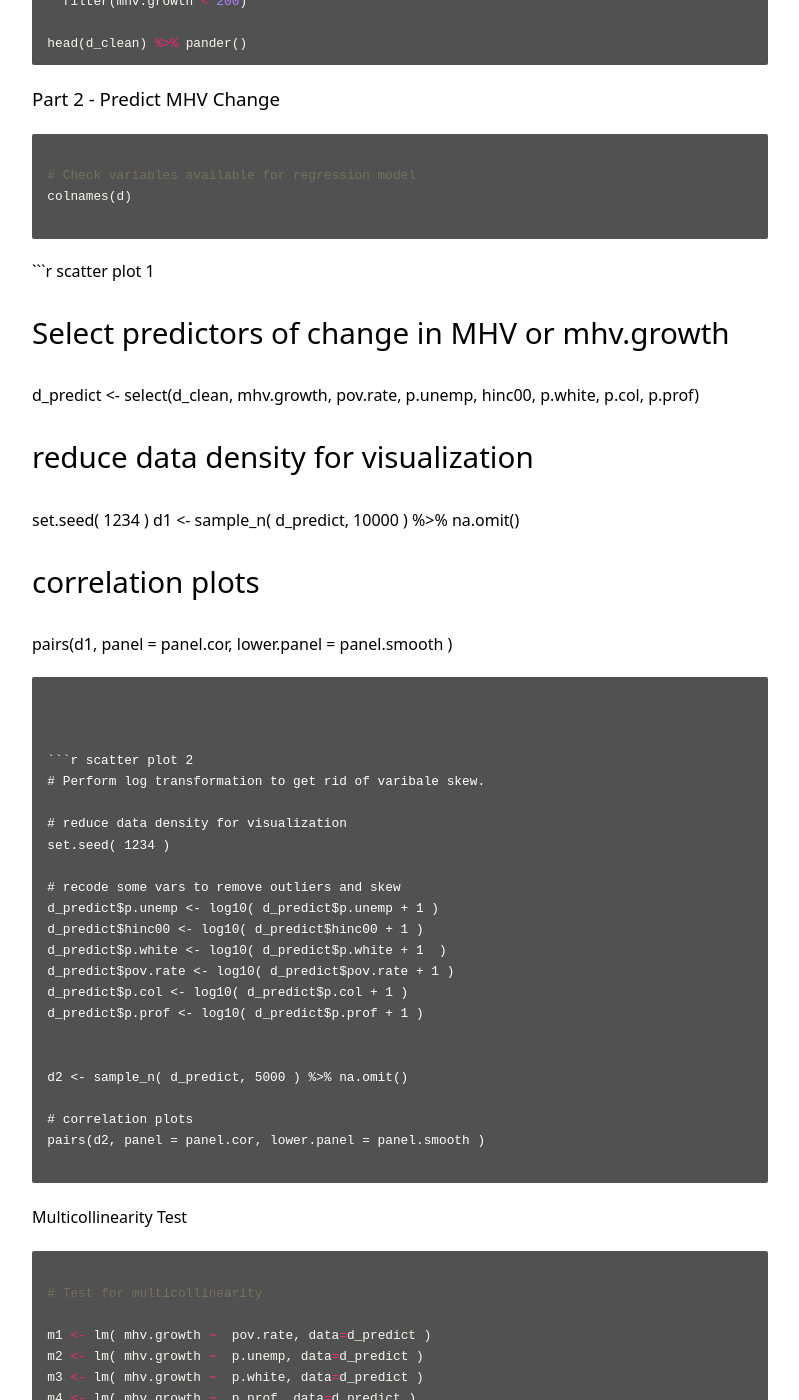
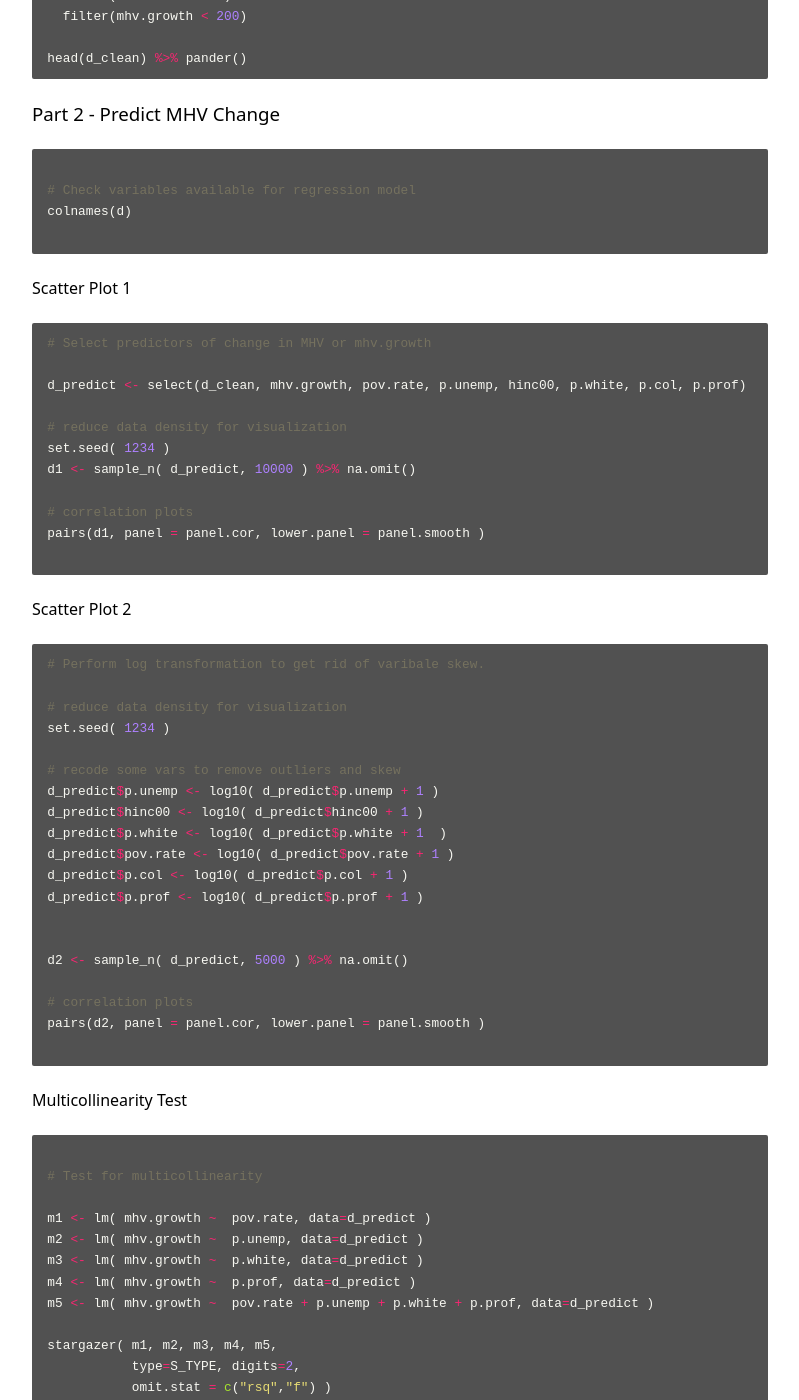
Before and after one commit to jmacost5/cpp-528-fall-2021-group-01, a Jekyll site: the page built from chapters/2021-11-13-ch03-predicting_change.md, in a window 1280 px wide and 1400 px high, scrolled down 1705 px. Shown: the whole window, without its empty margins (240-1039 px from the left). Built offline with Jekyll 4.4.1, drawn with Linux system fonts in a browser that asks for light colours; nearby versions of some CDN libraries; our own code applies the rules of GitHub Pages for plain Markdown files; some of the changed text lies outside the part shown.

Commit message:
Update 2021-11-13-ch03-predicting_change.md

````diff
--- a/chapters/2021-11-13-ch03-predicting_change.md
+++ b/chapters/2021-11-13-ch03-predicting_change.md
@@ -5,8 +5,11 @@
 date: "11/13/2021"
 ---
 
+```{r setup, include=FALSE}
+knitr::opts_chunk$set(echo = TRUE)
+```
 
-# "Creating a Hedonic Pricing Model to predict neighborhood change."
+# Creating a Hedonic Pricing Model to predict neighborhood change.
 
 ## Author: Erin McIntyre
 
@@ -98,9 +103,9 @@
 
 ```
 
+#### Scatter Plot 1
 
-
-```r scatter plot 1
+```r
 # Select predictors of change in MHV or mhv.growth
 
 d_predict <- select(d_clean, mhv.growth, pov.rate, p.unemp, hinc00, p.white, p.col, p.prof)
@@ -114,9 +119,9 @@
 
 ```
 
+#### Scatter Plot 2
 
-
-```r scatter plot 2
+```r
 # Perform log transformation to get rid of varibale skew.
 
 # reduce data density for visualization
````
Also changed, not shown: other parts of chapters/2021-11-13-ch03-predicting_change.md (+2 -0 lines).
